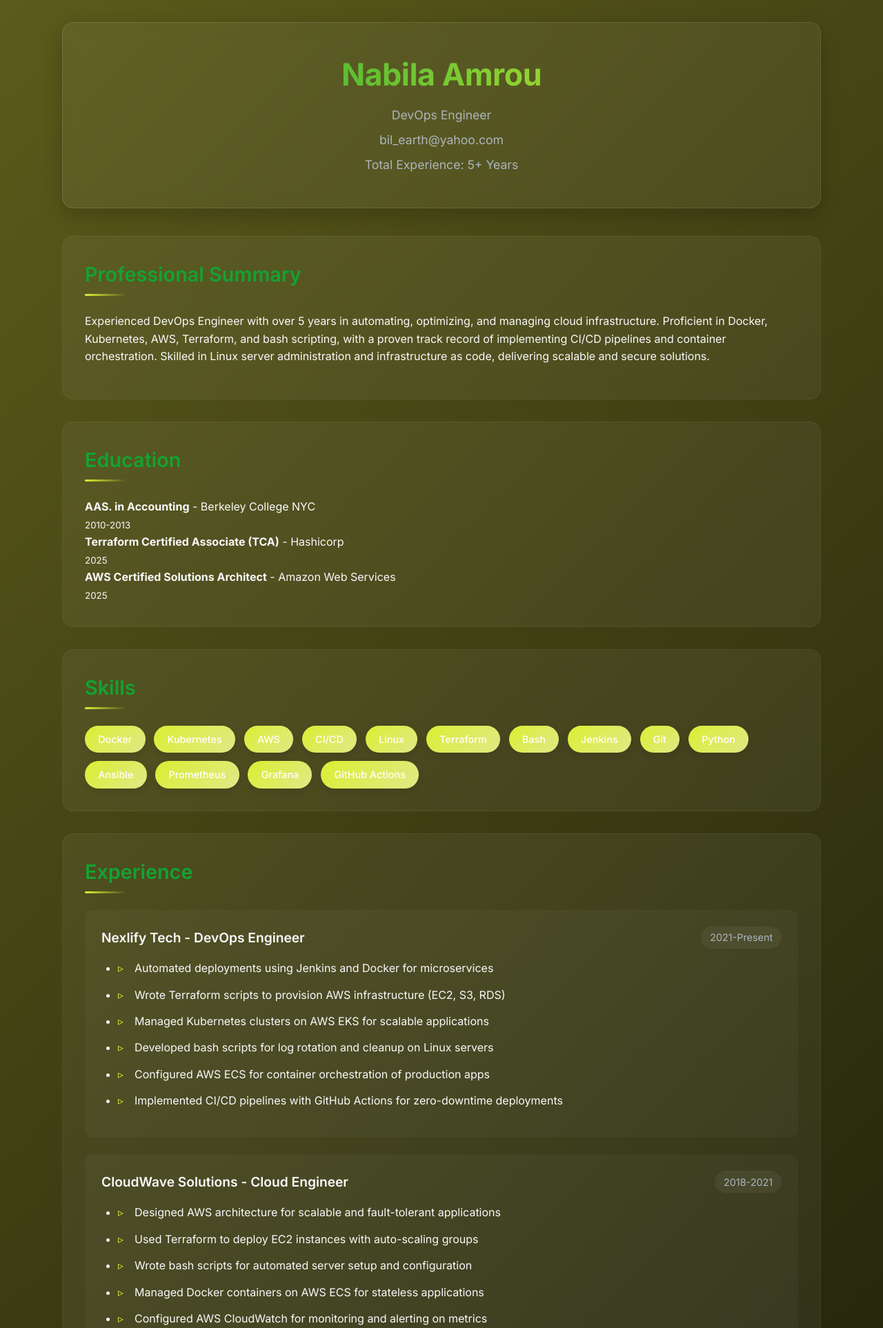
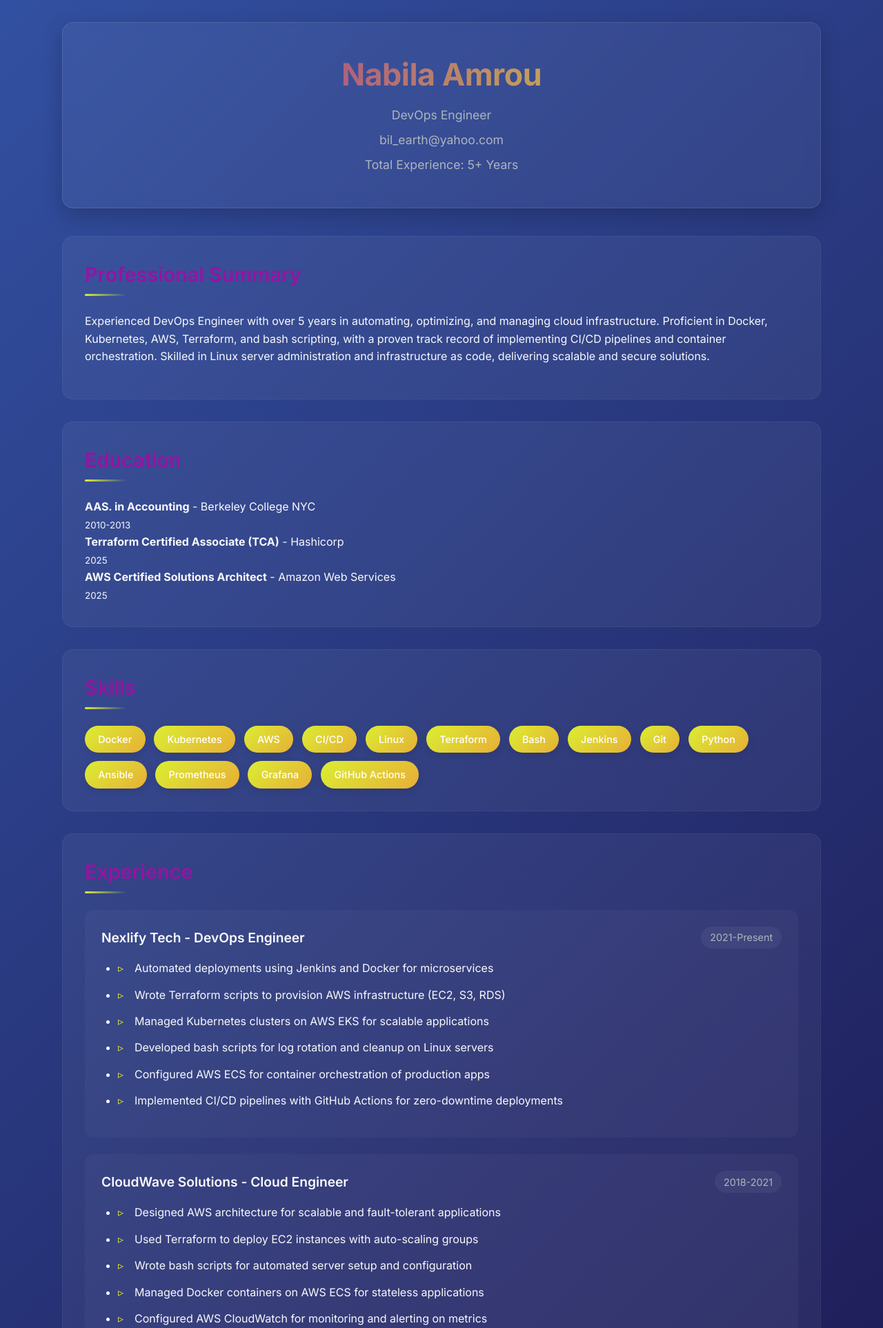
Before and after one commit to ReachforIt25/my-resume, a Flask app: page / in a window 1280 px wide. Shown: the top 1925 px of the page at 69% size. Run offline with Flask 3, Linux system fonts and the light colour scheme.

Commit message:
background3

```diff
--- a/templates/index.html
+++ b/templates/index.html
@@ -19,10 +19,10 @@
         :root {
 
             --primary: #dbee32;
-            --secondary: #dfe987;
-            --accent: #13a332;
-            --dark: #5c5b1b;
-            --darker: #191b09;
+            --secondary: #e7af36;
+            --accent: #9713a3;
+            --dark: #3250a1;
+            --darker: #1b1349;
             --light: #f8f9fa;
             --muted: #adb5bd;
             --card-bg: rgba(255, 255, 255, 0.05);
```
